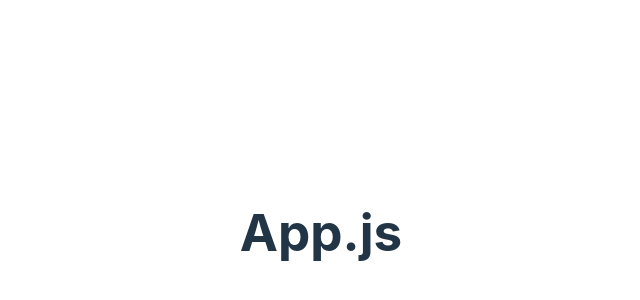
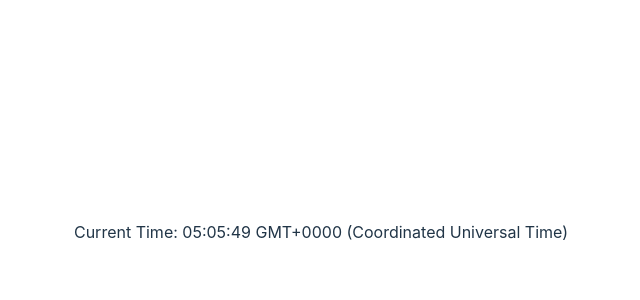
Before and after one commit to ocampco/ui-runner-vite, a React (Vite) app: page / in a window 1280 px wide. Shown: the part 168-468 px from the top of the page, without its empty margins (319-959 px from the left). Built offline with nearby package versions, Linux system fonts and the light colour scheme.

Commit message:
Add sample implementation

```diff
--- a/src/App.tsx
+++ b/src/App.tsx
@@ -1,5 +1,16 @@
 import './App.css';
 
-const App = () => <h1>App.js</h1>;
+const date: Date = new Date();
+const currentTime: string = date.toTimeString();
+
+type AppProps = {
+  time: string;
+};
+
+const App = ({ time = currentTime }: AppProps) => (
+  <div>
+    <p>Current Time: {time}</p>
+  </div>
+);
 
 export default App;
```
